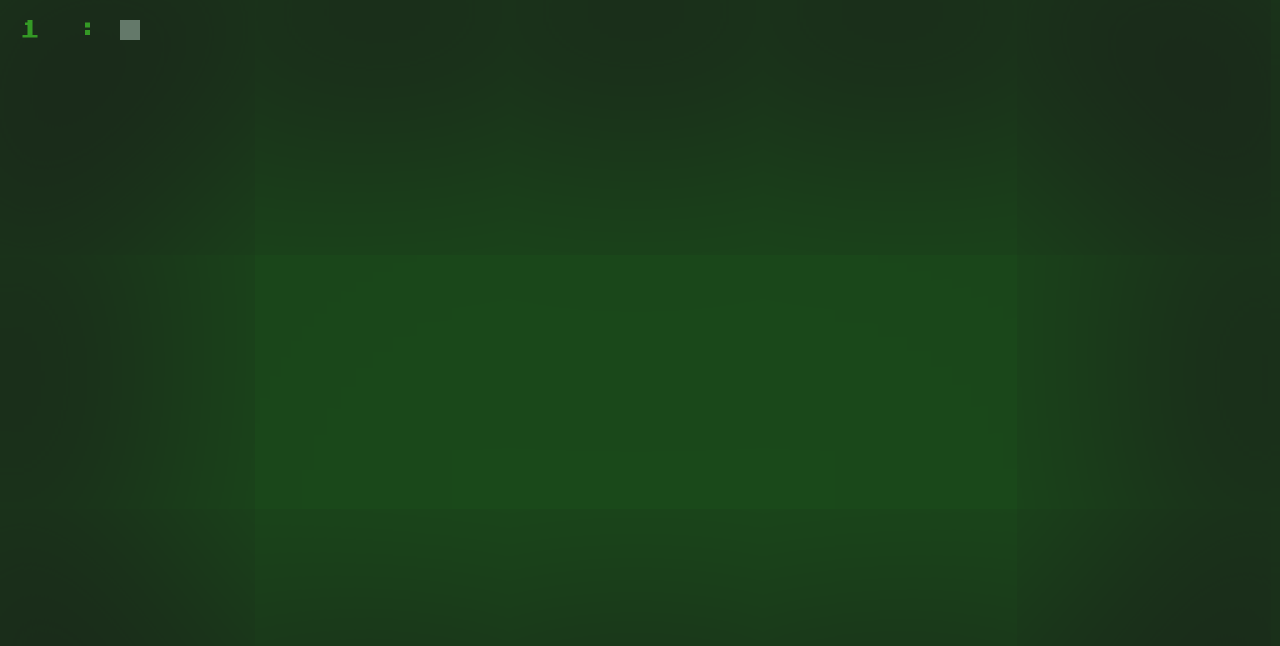
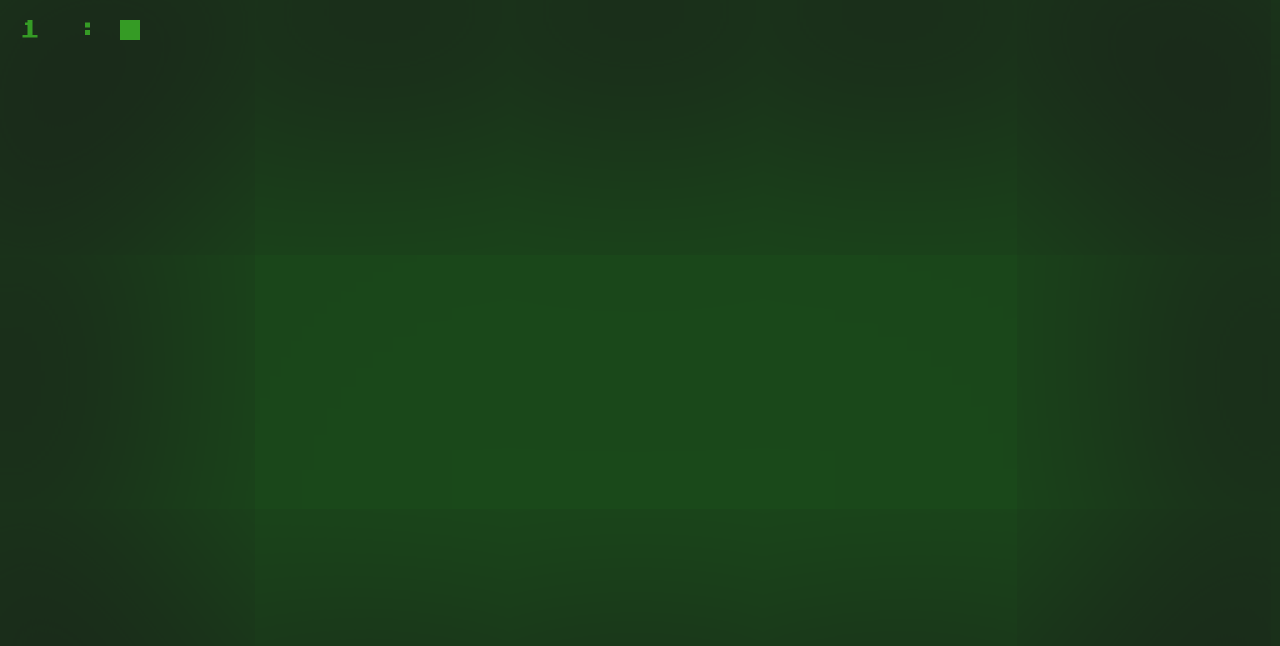
Before and after one commit to Cereal38/retro-vim, a Vue app in the folder client/: page / in a window 1280 px wide. Shown: the top 646 px of the page. Built offline with nearby package versions, Linux system fonts and the light colour scheme.

Commit message:
Cursor color

```diff
--- a/client/src/components/CodeSpace.vue
+++ b/client/src/components/CodeSpace.vue
@@ -210,13 +210,13 @@
         transform: translateY(22px);
         height: 5px;
         width: 20px;
-        background-color: aliceblue;
+        background-color: #52fa33;
     }
 
     .code-space__cursor-normal {
         height: 20px;
         width: 20px;
-        background-color: rgb(240, 248, 255, 0.7);
+        background-color: #52fa33;
     }
 
 </style>
--- a/client/src/layouts/LayoutTerminal.vue
+++ b/client/src/layouts/LayoutTerminal.vue
@@ -25,7 +25,7 @@
     width: calc(100vw - 40px);
     font-family: "Press Start 2P", cursive;
     background-color: #1d1d1d;
-    color: #52fa33fc;
+    color: #52fa33;
 }
 
 .layout-terminal__layer {
```
